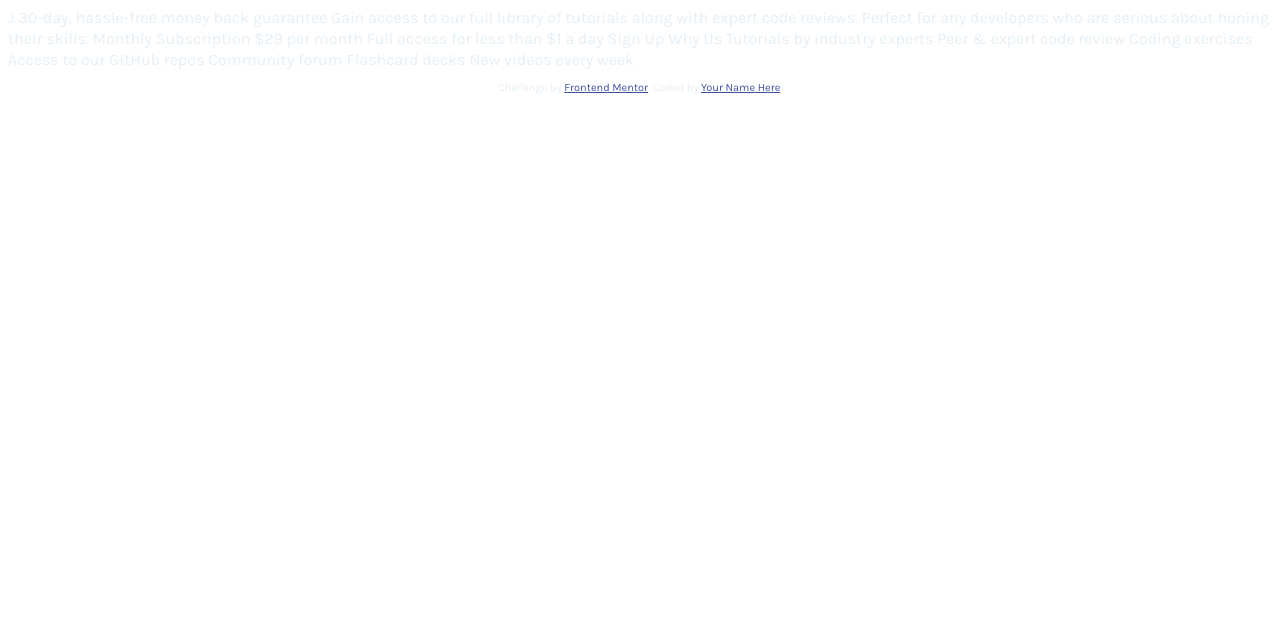
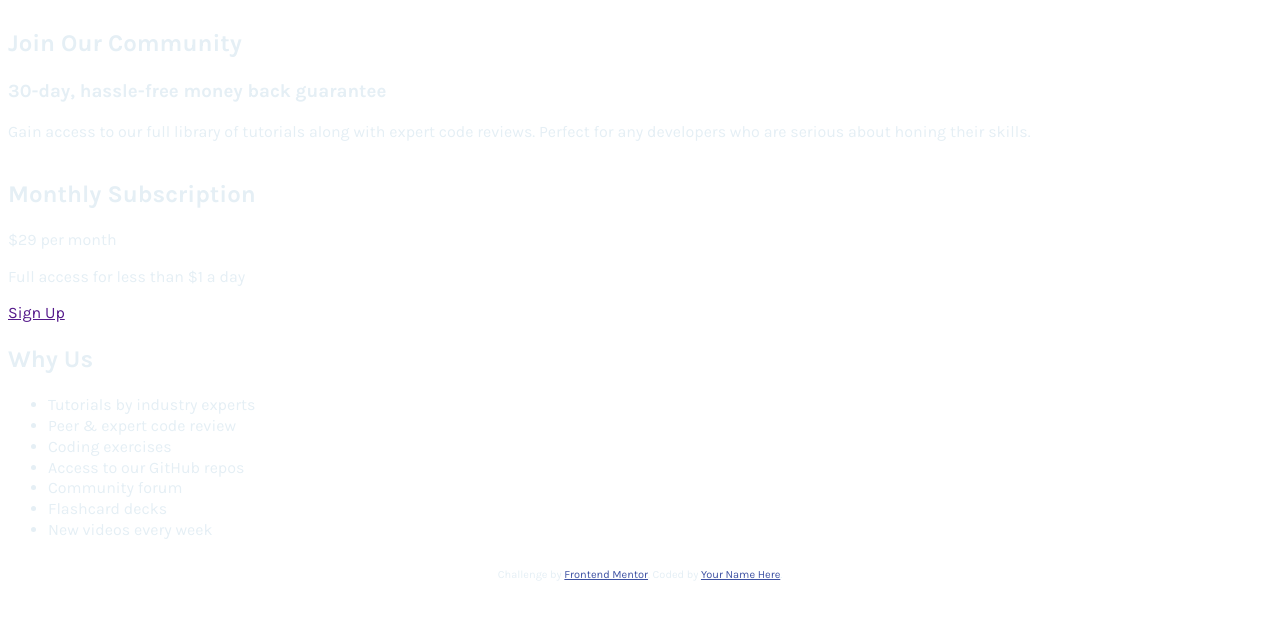
Before and after one commit to PilarCha/Back-2-Basics-Css-FrontendMentor, a plain HTML site: page index.html in a window 1280 px wide. Drawn offline with Linux system fonts and the light colour scheme.

Commit message:
Put everything in the html where it is supposed to go

```diff
--- a/css/style.css
+++ b/css/style.css
@@ -20,3 +20,11 @@ body {
   --light-gray: hsl(204, 43%, 93%);
   --grayish-blue: hsl(218, 22%, 67%);
 }
+
+.price {
+
+  @media only screen and (min-width: 62.5em) {
+    display: grid;
+  }
+
+}
--- a/index.html
+++ b/index.html
@@ -18,30 +18,39 @@
   </style>
 </head>
 <body>
-  J
+  <section class="price">
 
-  30-day, hassle-free money back guarantee
+    <div class="community">
+      <h2>Join Our Community</h2>
+      <h3>30-day, hassle-free money back guarantee</h3>
+      <p>Gain access to our full library of tutorials along with expert code reviews.
+      Perfect for any developers who are serious about honing their skills.</p>
+    </div>
 
-  Gain access to our full library of tutorials along with expert code reviews.
-  Perfect for any developers who are serious about honing their skills.
+    <div class="subscription">
+      <h2>Monthly Subscription</h2>
+      <div class="subscription__price">
+        <span>&dollar;29</span> per month
+      </div>
+      <p>Full access for less than &dollar;1 a day</p>
+      <a href="">Sign Up</a>
 
-  Monthly Subscription
+    </div>
 
-  &dollar;29 per month
+    <div class="why">
+      <h2>Why Us</h2>
+      <ul>
+        <li>Tutorials by industry experts</li>
+        <li>Peer &amp; expert code review</li>
+        <li>Coding exercises</li>
+        <li>Access to our GitHub repos</li>
+        <li>Community forum</li>
+        <li>Flashcard decks</li>
+        <li>New videos every week</li>
+      </ul>
+    </div>
 
-  Full access for less than &dollar;1 a day
-
-  Sign Up
-
-  Why Us
-
-  Tutorials by industry experts
-  Peer &amp; expert code review
-  Coding exercises
-  Access to our GitHub repos
-  Community forum
-  Flashcard decks
-  New videos every week
+  </section>
 
   <footer>
     <p class="attribution">
```
